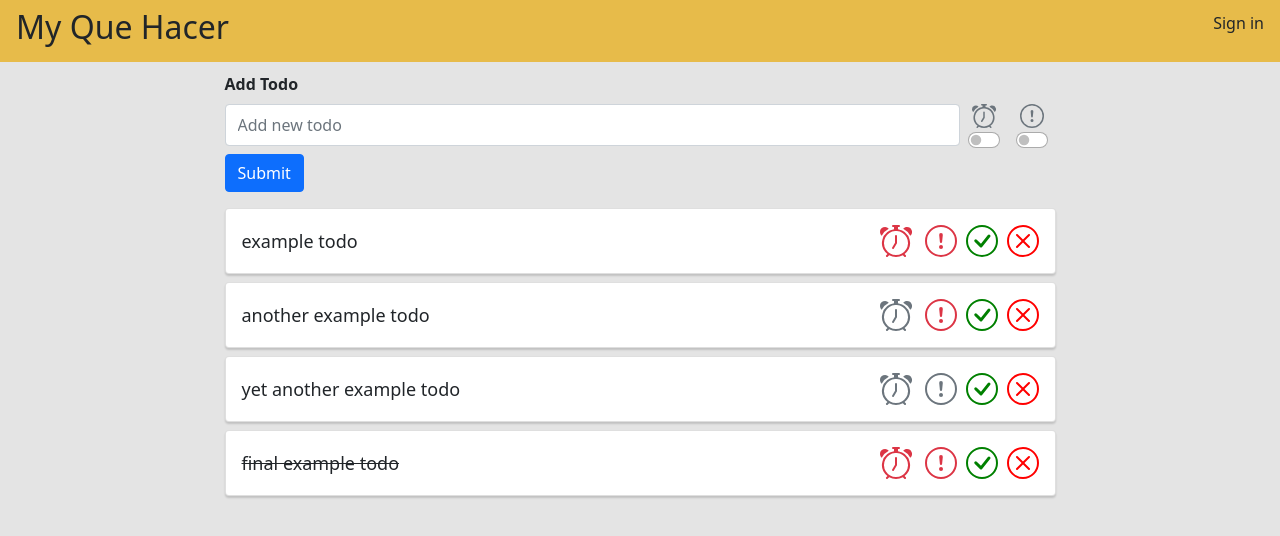
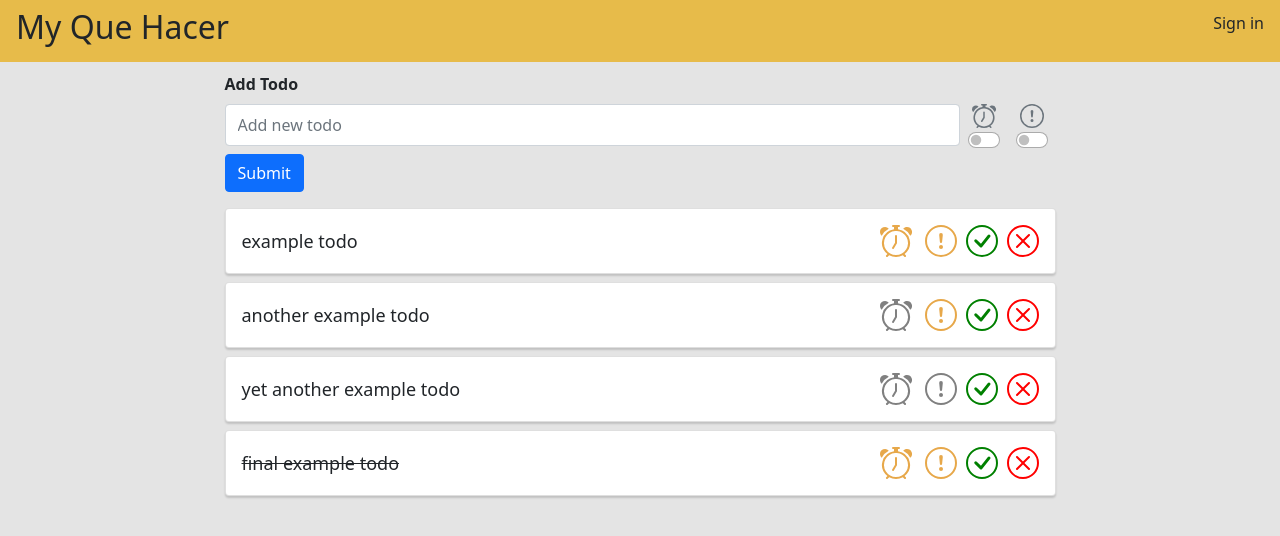
Before and after one commit to reneey30/my-que-hacer-frontend, a React (Create React App) app: page / in a window 1280 px wide. Shown: the top 536 px of the page. Built offline with nearby package versions, Linux system fonts and the light colour scheme.

Commit message:
add complementary colour to icon

```diff
--- a/src/components/TodoList.js
+++ b/src/components/TodoList.js
@@ -12,8 +12,8 @@ function Todo({ todo, index, markTodo, removeTodo }) {
       >
         <span style={{ textDecoration: todo.isDone ? "line-through" : "" }}>{todo.text}</span>
         <div>
-          <span className="ms-1" onClick={() => markTodo(index)}><Alarm className={`ms-1 ${todo.isUrgent ? "text-danger" : "text-secondary"}`} size={32}/></span>
-          <span className="ms-1" onClick={() => markTodo(index)}> <ExclamationCircle className={`ms-1 ${todo.isImportant ? "text-danger" : "text-secondary"}`} size={32}/> </span>
+          <span className="ms-1" onClick={() => markTodo(index)}><Alarm color={todo.isUrgent ? "#e7a84a" : "grey"} className="ms-1" size={32}/></span>
+          <span className="ms-1" onClick={() => markTodo(index)}> <ExclamationCircle color={todo.isImportant ? "#e7a84a" : "grey"} className="ms-1" size={32}/> </span>
           <span className="ms-1" onClick={() => markTodo(index)}> <CheckCircle color="green" size={32}/> </span>
           <span className="ms-1" onClick={() => removeTodo(index)}> <XCircle color="red" size={32}/> </span>
         </div>
```
